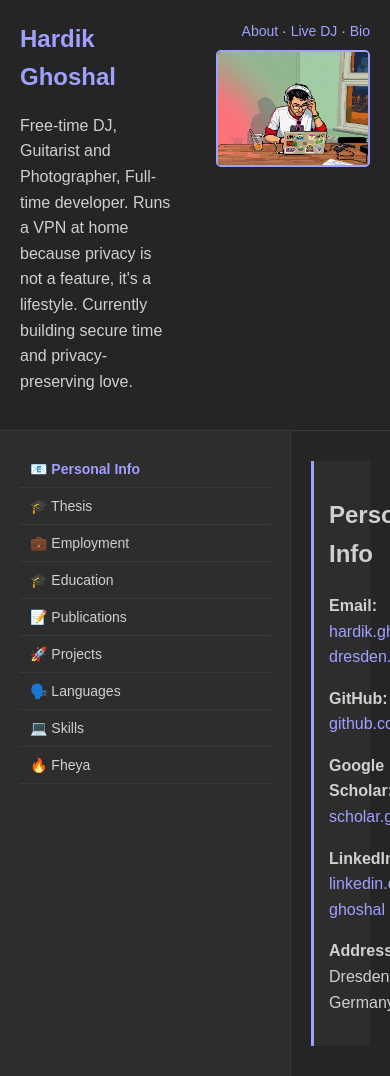
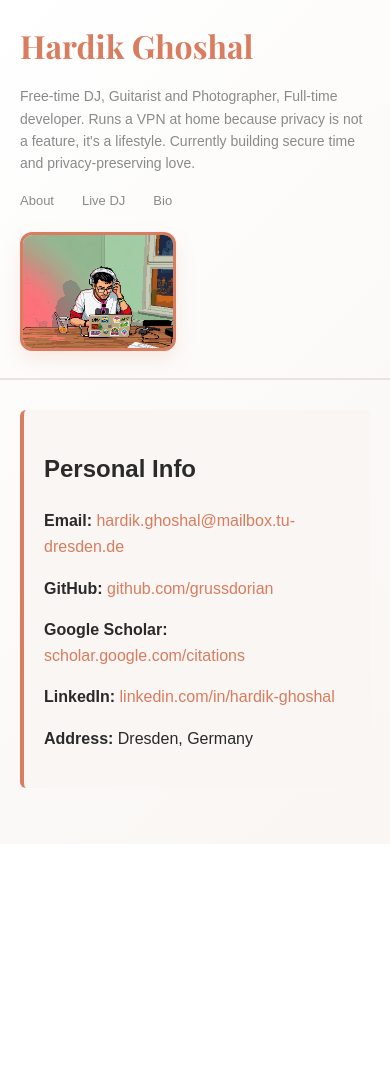
Before and after one commit to grussdorian/live-dj-server, a website: page public/bio.html in a window 390 px wide. After the commit the page ends 844 px from the top, so only its background shows below. Drawn offline with nearby package versions, Linux system fonts and the light colour scheme; a web font is replaced by a local one.

Commit message:
Checkpoint 3: Redesign bio.html with warm minimalist aesthetic and improved typography

```diff
--- a/public/bio.html
+++ b/public/bio.html
@@ -3,12 +3,28 @@
 <head>
     <meta charset="UTF-8">
     <meta name="viewport" content="width=device-width, initial-scale=1.0">
-    <title>Hardik Ghoshal - Bio</title>
+    <title>Bio - Hardik Ghoshal</title>
     <link href="https://fonts.cdnfonts.com/css/retropix" rel="stylesheet">
+    <link href="https://fonts.googleapis.com/css2?family=Playfair+Display:wght@600;700&display=swap" rel="stylesheet">
     <style>
+        :root {
+            --accent: #D97C5F;
+            --accent-gold: #E8A76A;
+            --bg-cream: #F9F6F3;
+            --text-dark: #2A2A2A;
+            --muted: #8A8A8A;
+            --border-light: #E8E4E0;
+        }
+        .bio-nav { display: flex; gap: 28px; font-size: 13px; align-items: center; }
+        .bio-nav a { color: var(--muted); text-decoration: none; transition: color 0.3s ease; position: relative; }
+        .bio-nav a::after { content: ''; position: absolute; bottom: -2px; left: 0; width: 0; height: 2px; background: var(--accent); transition: width 0.3s ease; }
+        .bio-nav a:hover { color: var(--accent); }
+        .bio-nav a:hover::after { width: 100%; }
+        .header-info h1 { font-family: 'Playfair Display', serif; color: var(--accent); margin: 0 0 10px 0; font-size: 32px; font-weight: 700; }
+        .header-info p { color: var(--muted); font-size: 14px; line-height: 1.6; }
         body {
-            background-color: #1a1a1a;
-            color: #d0d0d0;
+            background: linear-gradient(135deg, #FFFFFF 0%, var(--bg-cream) 100%);
+            color: var(--text-dark);
             font-family: 'Retropix', sans-serif;
             line-height: 1.6;
             margin: 0;
@@ -19,7 +35,7 @@
             margin: 0 auto;
             display: flex;
             flex-direction: column;
-            background-color: #252525;
+            background-color: transparent;
             min-height: 100vh;
         }
         .header {
@@ -27,7 +43,13 @@
             justify-content: space-between;
             align-items: flex-start;
             padding: 20px;
-            border-bottom: 1px solid #3a3a3a;
+            border-bottom: 2px solid var(--border-light);
+            gap: 20px;
+            flex-wrap: wrap;
+        }
+        .header-info {
+            flex: 1;
+            min-width: 300px;
         }
         .bio {
             flex: 1;
@@ -35,17 +57,20 @@
             font-size: 16px;
         }
         .bio h1 {
-            color: #a0a0ff;
+            color: var(--accent);
             margin: 0 0 10px 0;
-            font-size: 24px;
+            font-size: 32px;
+            font-family: 'Playfair Display', serif;
+            font-weight: 700;
         }
         .photo {
-            margin-left: 20px;
+            margin-left: 0;
         }
         .photo img {
-            border-radius: 5px;
-            border: 2px solid #a0a0ff;
+            border-radius: 12px;
+            border: 3px solid var(--accent);
             max-width: 150px;
+            box-shadow: 0 8px 20px rgba(217, 124, 95, 0.15);
         }
         .main-content {
             display: flex;
@@ -53,89 +78,110 @@
         }
         .sidebar {
             width: 250px;
-            background-color: #2d2d2d;
+            background-color: var(--bg-cream);
             padding: 20px;
-            border-right: 1px solid #3a3a3a;
+            border-right: 2px solid var(--border-light);
             overflow-y: auto;
         }
         .content-area {
             flex: 1;
             padding: 20px;
-            background-color: #252525;
+            background-color: transparent;
             overflow-y: auto;
         }
         .collapsible {
             background-color: transparent;
-            color: #d0d0d0;
+            color: var(--text-dark);
             cursor: pointer;
-            padding: 10px;
+            padding: 12px;
             width: 100%;
             border: none;
             text-align: left;
             outline: none;
             font-family: 'Retropix', sans-serif;
             font-size: 14px;
-            border-bottom: 1px solid #3a3a3a;
+            border-bottom: 1px solid var(--border-light);
             display: block;
+            transition: all 0.3s ease;
+            font-weight: 500;
         }
         .collapsible:hover {
-            color: #a0a0ff;
+            color: var(--accent);
+            background-color: rgba(217, 124, 95, 0.05);
         }
         .collapsible.active {
-            color: #a0a0ff;
+            color: var(--accent);
             font-weight: bold;
+            background-color: rgba(217, 124, 95, 0.08);
         }
         .content {
             display: none;
-            padding: 15px;
-            background-color: #2d2d2d;
+            padding: 20px;
+            background-color: var(--bg-cream);
             margin: 10px 0;
-            border-left: 3px solid #a0a0ff;
+            border-left: 4px solid var(--accent);
+            border-radius: 6px;
         }
         a {
-            color: #a0a0ff;
+            color: var(--accent);
             text-decoration: none;
+            transition: color 0.3s ease;
         }
         a:hover {
-            text-decoration: underline;
+            color: var(--accent-gold);
         }
         .fheya-banner {
-            background-color: #3a3a3a;
-            color: #d0d0d0;
-            padding: 15px;
+            background: linear-gradient(135deg, var(--accent-beige) 0%, rgba(232, 167, 106, 0.1) 100%);
+            color: var(--text-dark);
+            padding: 20px;
             text-align: center;
             margin: 20px 0;
-            border: 1px solid #a0a0ff;
-            border-radius: 3px;
+            border: 2px solid var(--accent-gold);
+            border-radius: 8px;
             font-size: 14px;
         }
         .manifest {
-            background-color: #2d2d2d;
-            padding: 15px;
-            border-left: 3px solid #a0a0ff;
+            background-color: var(--bg-cream);
+            padding: 20px;
+            border-left: 4px solid var(--accent);
             margin: 10px 0;
             font-size: 14px;
+            border-radius: 6px;
         }
         .manifest h3, .manifest h4 {
-            color: #a0a0ff;
+            color: var(--accent);
             margin-top: 15px;
+            font-family: 'Playfair Display', serif;
+            font-weight: 600;
+        }
+        .fheya-banner h2 {
+            font-family: 'Playfair Display', serif;
+            font-weight: 700;
+            color: var(--text-dark);
+        }
+        @media (max-width: 768px) {
+            .sidebar { display: none; }
+            .header { flex-direction: column; }
+            .header-info { flex: 1; }
         }
     </style>
 </head>
 <body>
     <div class="container">
         <div class="header">
-            <div class="bio">
-                <h1>Hardik Ghoshal</h1>
-                <p>Free-time DJ, Guitarist and Photographer, Full-time developer. Runs a VPN at home because privacy is not a feature, it's a lifestyle. Currently building secure time and privacy-preserving love.</p>
+            <div class="header-info">
+                <div class="bio">
+                    <h1>Hardik Ghoshal</h1>
+                    <p>Free-time DJ, Guitarist and Photographer, Full-time developer. Runs a VPN at home because privacy is not a feature, it's a lifestyle. Currently building secure time and privacy-preserving love.</p>
+                    <nav class="bio-nav" style="margin-top:16px;">
+                        <a href="/about">About</a>
+                        <a href="/dj">Live DJ</a>
+                        <a href="/bio">Bio</a>
+                    </nav>
+                </div>
             </div>
-            <div style="margin-left:20px;display:flex;flex-direction:column;align-items:flex-end;gap:8px;">
-                <nav style="font-size:14px;color:#d0d0d0">
-                    <a href="/about">About</a> · <a href="/dj">Live DJ</a> · <a href="/bio">Bio</a>
-                </nav>
-                <div class="photo">
-                    <img src="/img/my-image.jpg" alt="My photo (snap! not loaded)">
-                </div>
+            <div class="photo">
+                <img src="/img/my-image.jpg" alt="My photo (snap! not loaded)">
             </div>
         </div>
 
```
